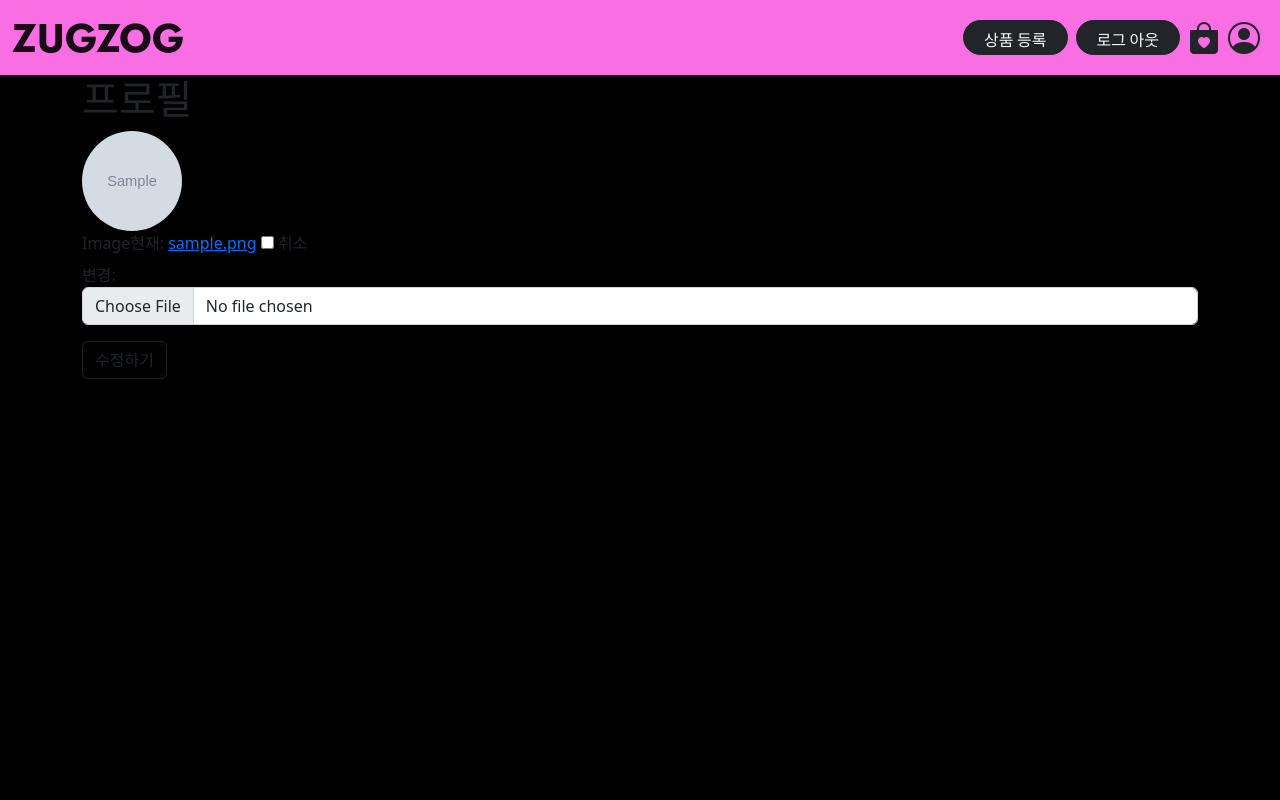
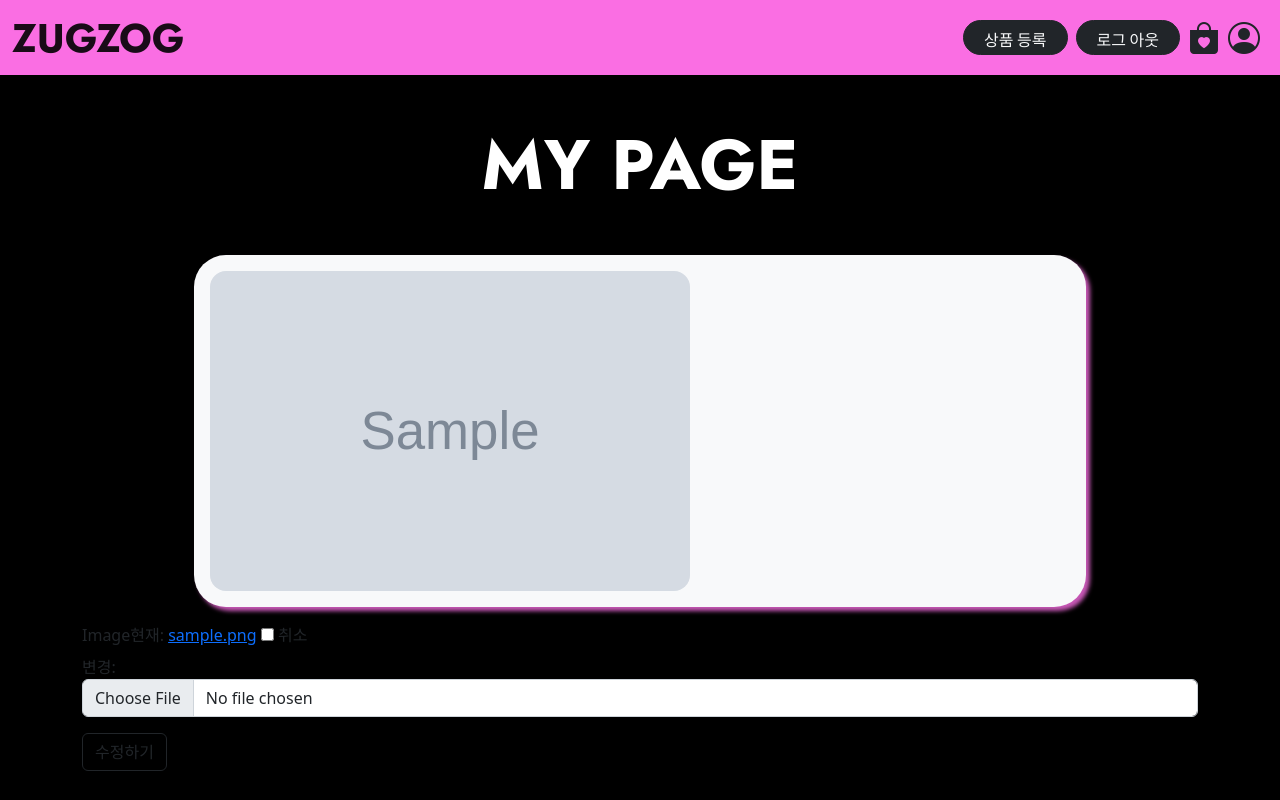
Before and after one commit to leejongeun2/Final-Project-Practice, a Django app: page /accounts/profile/ in a window 1280 px wide. Run offline with Django 3.2, Linux system fonts and the light colour scheme; a user stored in the database is signed in; tables that the repository leaves empty hold one stand-in row (values such as "Sample post"); grey boxes marked "Sample" are stand-in pictures; parts of the project's set-up code (start-up, migrations or seed data) failed here and were passed over; some libraries are stand-ins or nearby versions.

Commit message:
profile_ing

```diff
--- a/accounts/templates/accounts/profile.html
+++ b/accounts/templates/accounts/profile.html
@@ -3,22 +3,21 @@
 
 {% load django_bootstrap5 %}
 
-<h1>프로필</h1>
-
+<h1 class="text-center my-5 btn_d" style="color: white; font-family: 'Jost', sans-serif; font-size:70px;">MY PAGE</h1>
+<div class="bg-light rounded-5 my-3" style="box-shadow: 4px 4px 4px rgb(250, 110, 227, 0.8); width: 80%; margin: auto;">
       {% if profile.image %} <!--view context에서 넘겨준 profile은 여러개가 아닌 하나이기 때문에 프로필의 이미지가 있다면? 으로 정의할 수 있음 -->
-      <img src="{{ profile.image.url }}" alt="" style="width: 100px; height: 100px; border-radius: 500px">
+                  <div class="profile_box p-3" >
+                   <img src="{{ profile.image.url }}" alt="" class="rounded-4"style="width: 480px; height: 320px;">
+                  </div>
       {% else %} <!--없다면? 아래 더미이미지-->
-      <img src="https://dummyimage.com/1200x960/000000/c4c4c4" class="" style="width: 100px; height: 100px;">
+                   <img src="https://dummyimage.com/1200x960/000000/c4c4c4" class="rounded-4" style="width: 600px; height: 400px;">
       {% endif %}
-{% comment %} <form action="#" method="POST">
-    {% csrf_token %}
-    {% bootstrap_form profile_create_form %}
-    <input type="submit">
-    </form> {% endcomment %}
-<form action="" method="POST" enctype="multipart/form-data">
+</div>
+                  <form     form action="" method="POST" enctype="multipart/form-data">
                   {% csrf_token %}
                   {% bootstrap_form profile_update_form %}
                   <button type="submit" class="btn btn-outline-dark">수정하기</button>
                   </form>
+
       {% comment %} <a href="{% url 'accounts:profile_update' %}" class='btn btn-outline-success ms-5'>프로필 수정</a> {% endcomment %}
 {% endblock content %}
--- a/reviews/templates/reviews/index.html
+++ b/reviews/templates/reviews/index.html
@@ -12,7 +12,7 @@
         {% if product.image %}
           <div class="row">
             <div class="d-flex justify-content-between">
-              <div class="" style="margin:auto;">
+              <div class="m-3" style="">
                 <img class="rounded-5" src="{{ product.image.url }}" style="width:300px; " alt="123">
                 <div class="text-center">
                   {{ review.user }}
```
Also changed, not shown: products/templates/products/jjim.html (+1 -9 lines), static/css/style.css (line endings or trailing spaces). Lines whose indentation alone changed are shown as unchanged.
